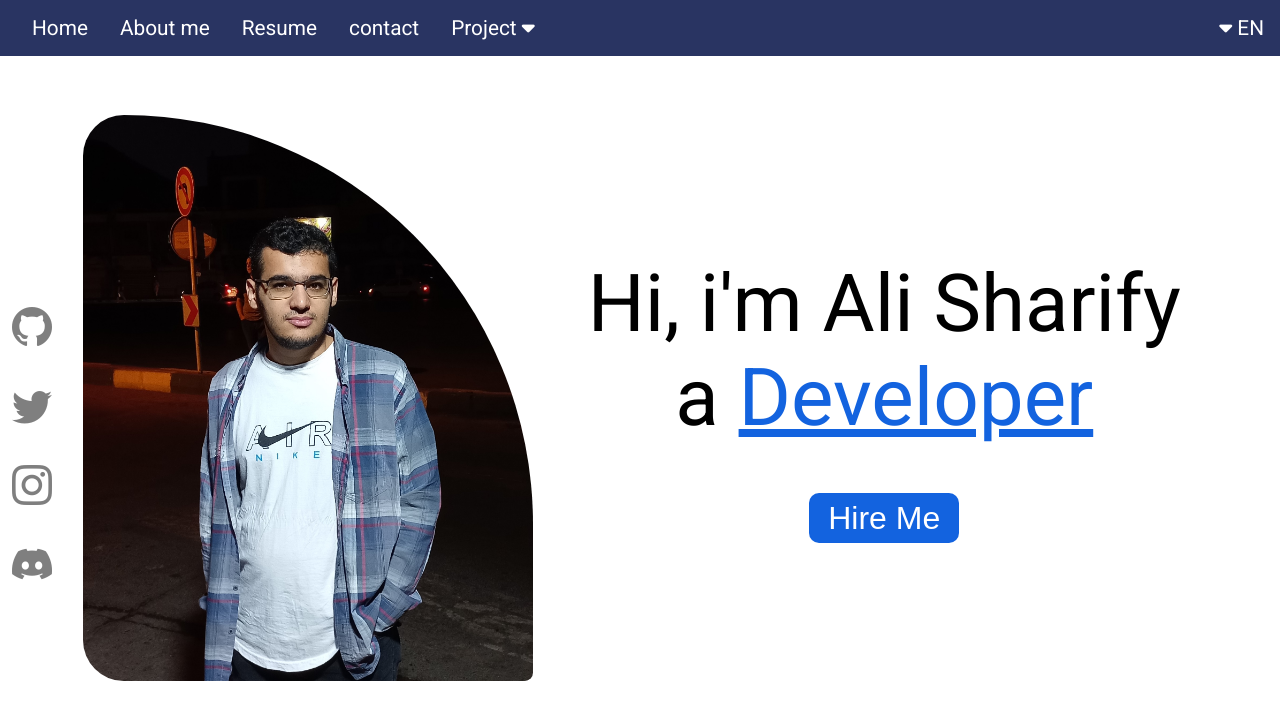
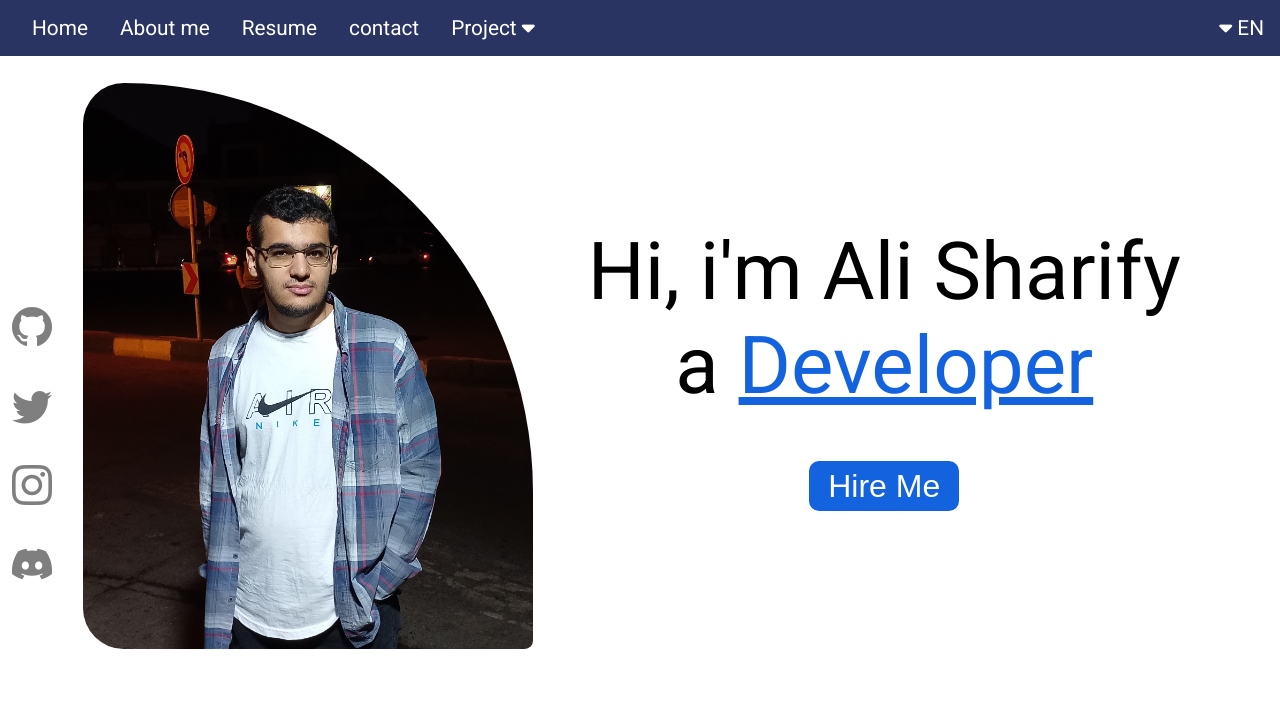
Before and after one commit to alisharify7/Personal-web, a plain HTML site: page index.html in a window 1280 px wide. Drawn offline with nearby package versions, Linux system fonts and the light colour scheme.

```diff
--- a/CSS/style.css
+++ b/CSS/style.css
@@ -94,7 +94,7 @@ a{
 /* body header main start */
 .header{
     width: calc(100vw - 8rem);
-    height: calc(100vh - 8rem);
+    height: calc(100vh - 12rem);
     margin:4rem 4rem;
 }
 
```
Also changed, not shown: CSS/medi-querys.css (+9 -4 lines).
